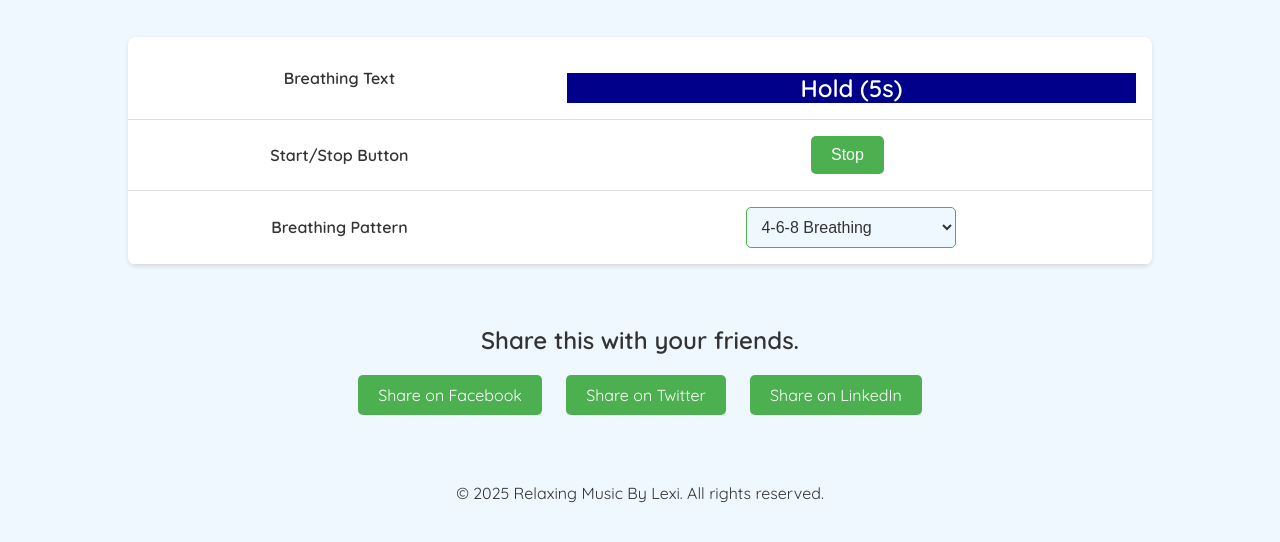
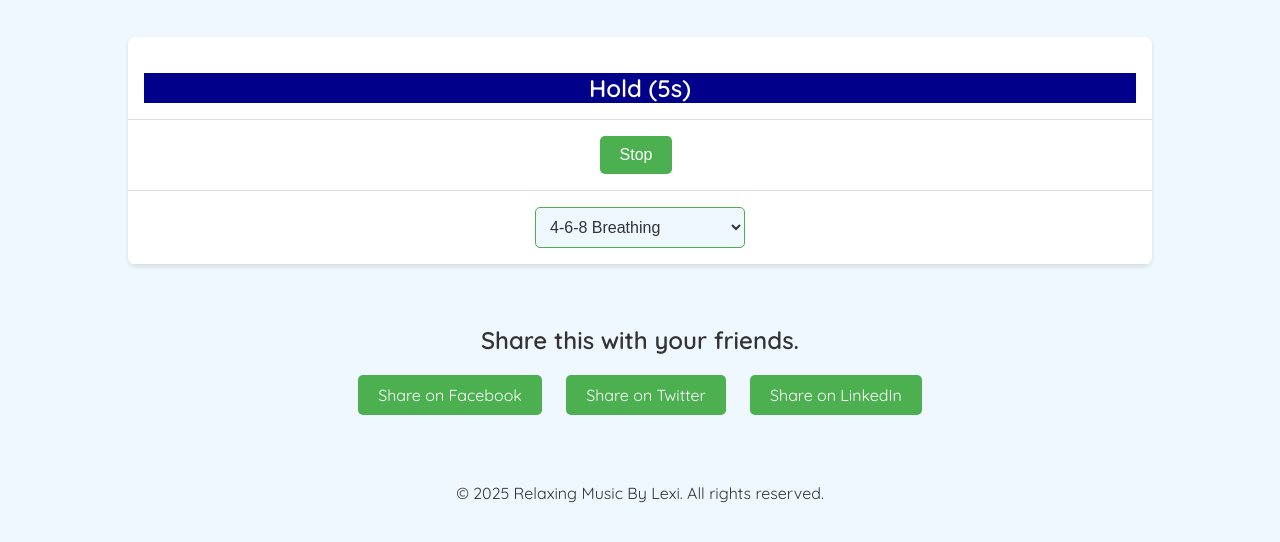
Before and after one commit to relaxingmusicbylexi/Relaxr, a plain HTML site: page breathr.html in a window 1280 px wide. Shown: the part 136-678 px from the top of the page. Drawn offline with Linux system fonts and the light colour scheme.

Commit message:
Add files via upload

```diff
--- a/breathr.html
+++ b/breathr.html
@@ -25,15 +25,12 @@
     <h1>Guided Breathing</h1>
     <table class="breathing-table">
         <tr>
-            <td><strong>Breathing Text</strong></td>
             <td><div id="breathing-text">Breathe In</div></td>
         </tr>
         <tr>
-            <td><strong>Start/Stop Button</strong></td>
             <td><button id="start-stop">Stop</button></td>
         </tr>
         <tr>
-            <td><strong>Breathing Pattern</strong></td>
             <td>
                 <select id="breathing-pattern">
                     <option value="4-6-8">4-6-8 Breathing</option>
```
